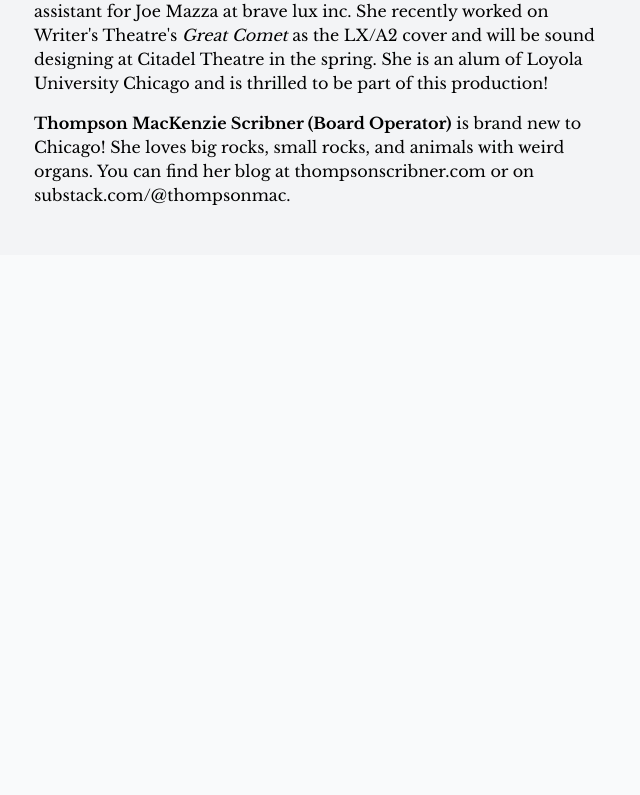
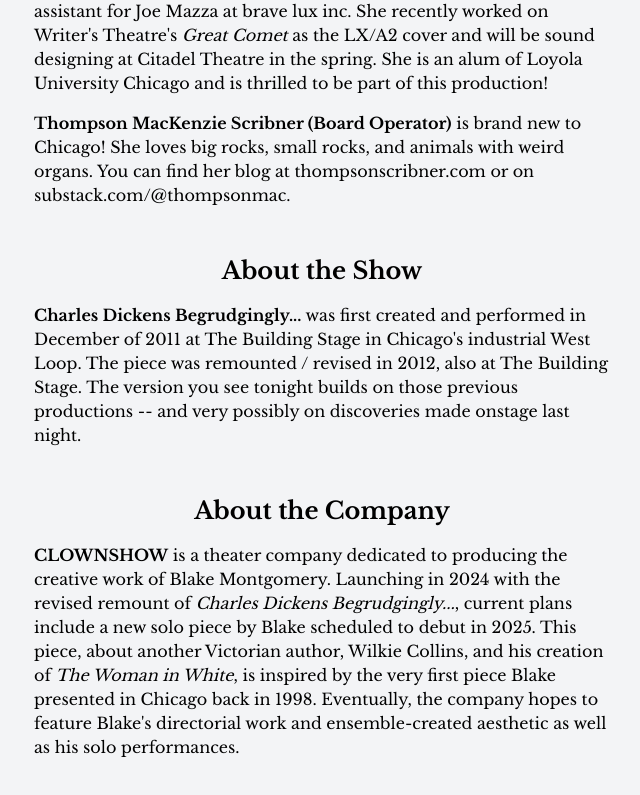
Before and after one commit to montblake/begrudgingly, a Next.js app: page /program in a window 1280 px wide. Shown: the part 3681-4476 px from the top of the page, without its empty margins (318-958 px from the left). Before the commit the page ends 3936 px from the top, so only its background shows below. Built offline with nearby package versions, Linux system fonts and the light colour scheme.

Commit message:
Final Program Text

```diff
--- a/app/program/page.tsx
+++ b/app/program/page.tsx
@@ -224,7 +224,7 @@ export default function Program() {
             <span className="font-bold">
               Hannah Kwak (Production Electrician)
             </span>{" "}
-            is a Chicago based sound engineer and electrician. She is the
+            is a Chicago-based sound engineer and electrician. She is the
             assistant sound supervisor for Chicago Children&apos;s
             Theatre&apos;s 24-25 season and is the production assistant for Joe
             Mazza at brave lux inc. She recently worked on Writer&apos;s
@@ -243,6 +243,38 @@ export default function Program() {
           </p>
         </div>
       </div>
+      <div className="flex flex-col items-center justify-start max-w-xl">
+        <h1 className="text-2xl font-bold mb-4 mt-12">About the Show</h1>
+        <div className="flex flex-col items-center justify-start gap-4">
+          <p className="text-base">
+            <span className="font-bold">Charles Dickens Begrudgingly...</span>{" "}
+            was first created and performed in December of 2011 at The Building
+            Stage in Chicago&apos;s industrial West Loop. The piece was
+            remounted / revised in 2012, also at The Building Stage. The version
+            you see tonight builds on those previous productions -- and very
+            possibly on discoveries made onstage last night.
+          </p>
+        </div>
+      </div>
+      <div className="flex flex-col items-center justify-start max-w-xl">
+        <h1 className="text-2xl font-bold mb-4 mt-12">About the Company</h1>
+        <div className="flex flex-col items-center justify-start gap-4">
+          <p className="text-base">
+            <span className="font-bold">CLOWNSHOW</span> is a theater company
+            dedicated to producing the creative work of Blake Montgomery.
+            Launching in 2024 with the revised remount of{" "}
+            <span className="italic">Charles Dickens Begrudgingly...</span>,
+            current plans include a new solo piece by Blake scheduled to debut
+            in 2025. This piece, about another Victorian author, Wilkie Collins,
+            and his creation of{" "}
+            <span className="italic">The Woman in White</span>, is inspired by
+            the very first piece Blake presented in Chicago back in 1998.
+            Eventually, the company hopes to feature Blake&apos;s directorial
+            work and ensemble-created aesthetic as well as his solo
+            performances.
+          </p>
+        </div>
+      </div>
     </div>
   );
 }
```
